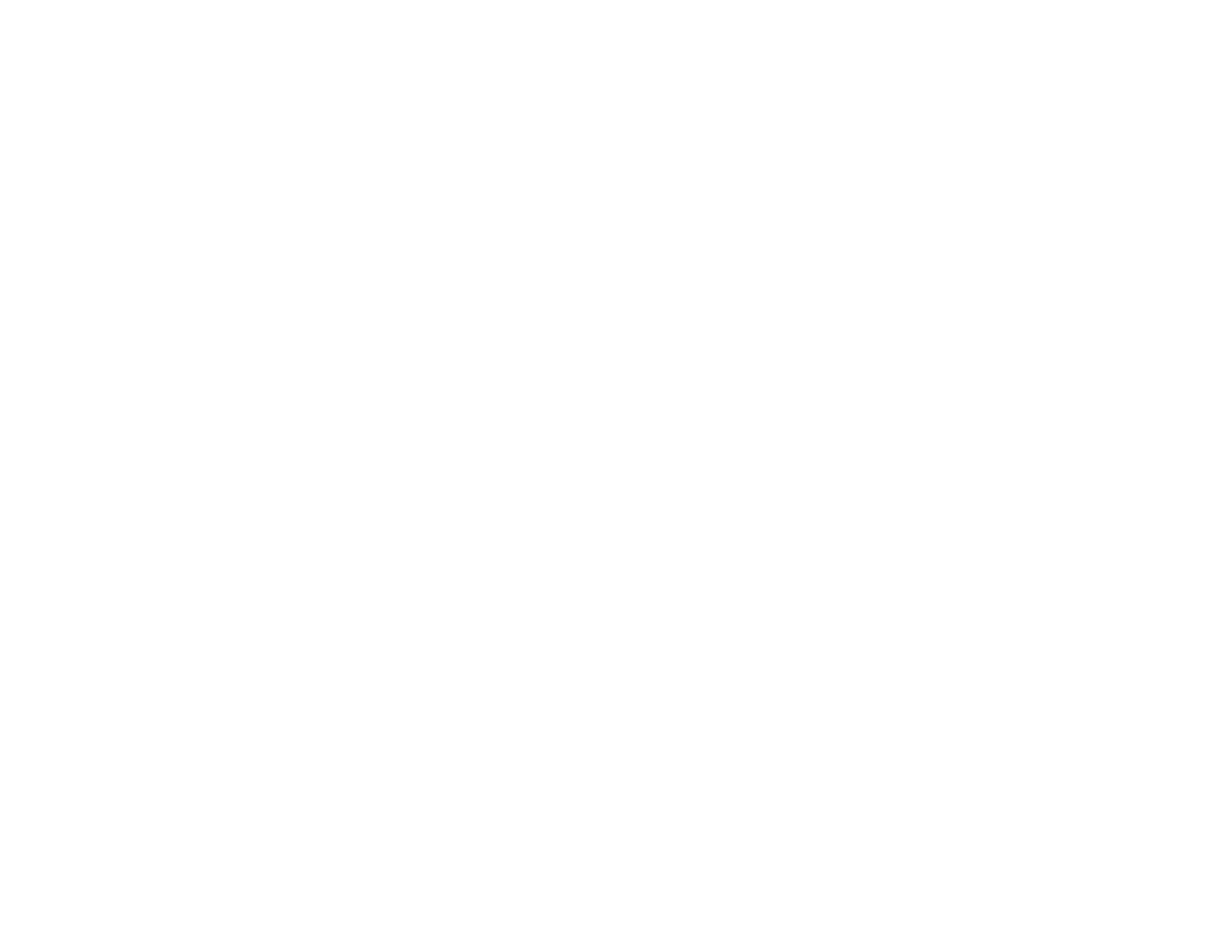
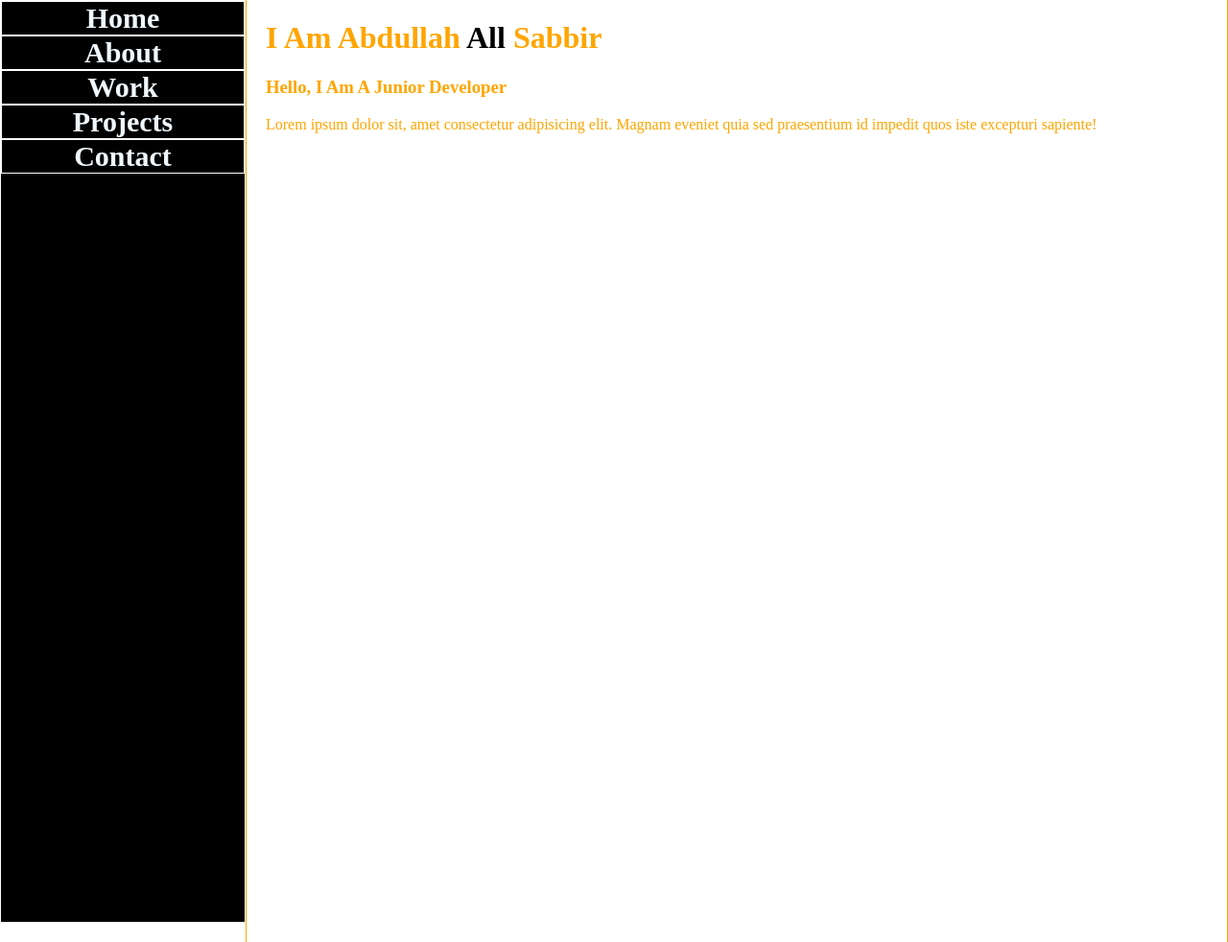
Before and after one commit to sabbirnrk99/my-practice, a plain HTML site: page index.html in a window 1280 px wide. Shown: the whole page at 96% size. Before the commit the page ends 800 px from the top, so only its background shows below. Drawn offline with Linux system fonts and the light colour scheme.

Commit message:
first second

```diff
--- a/index.html
+++ b/index.html
@@ -6,9 +6,27 @@
     <link rel="stylesheet" href="styles/style.css">
     <link rel="stylesheet" href="styles/tab-style.css">
     <link rel="stylesheet" href="styles/phone-style.css">
-    <title>Document</title>
+    <title>My Practice</title>
 </head>
 <body>
+    <div class="header-container">
+        <div class="header-nav">
+            <div class="nav">
+                <div class="ul">
+                    <li>Home</li>
+                    <li>About</li>
+                    <li>Work</li>
+                    <li>Projects</li>
+                    <li>Contact</li>
+                </div>
+            </div>
+        </div>
+        <div class="header-content">
+            <h1 class="header-title">I Am Abdullah <span style="color: black;">All</span> Sabbir</h1>
+            <h3 class="header-subtitle">Hello, I Am A Junior Developer</h3>
+            <p class="header-des">Lorem ipsum dolor sit, amet consectetur adipisicing elit. Magnam eveniet quia sed praesentium id impedit quos iste excepturi sapiente!</p>
+        </div>
+    </div>
 
 </body>
 </html>
--- a/styles/style.css
+++ b/styles/style.css
@@ -0,0 +1,49 @@
+body{
+    width: auto;
+    margin: 0;
+}
+
+.header-container{
+    display: grid;
+    grid-template-columns: 20% 80%;
+
+    align-items: center;
+
+
+
+}
+
+.ul li{
+    display: grid;
+    grid-template-rows: 1fr;
+    align-items: center;
+    text-align: center;
+    font-size: large;
+    font-weight:700;
+    font-size: 30px;
+    border: 1px solid white;
+
+
+}
+.ul{
+    border: 1px solid rgb(255, 255, 255);
+    background-color: black;
+    /* margin-top:50px; */
+
+    height: 960px;
+    color: aliceblue;
+
+
+}
+.header-content{
+    padding: 20px;
+    border: 1px solid orange;
+    background-color: #ffff;
+    height: 100%;
+    color: orange;
+    align-items: center;
+
+}
+.header-nav{
+
+}
```
